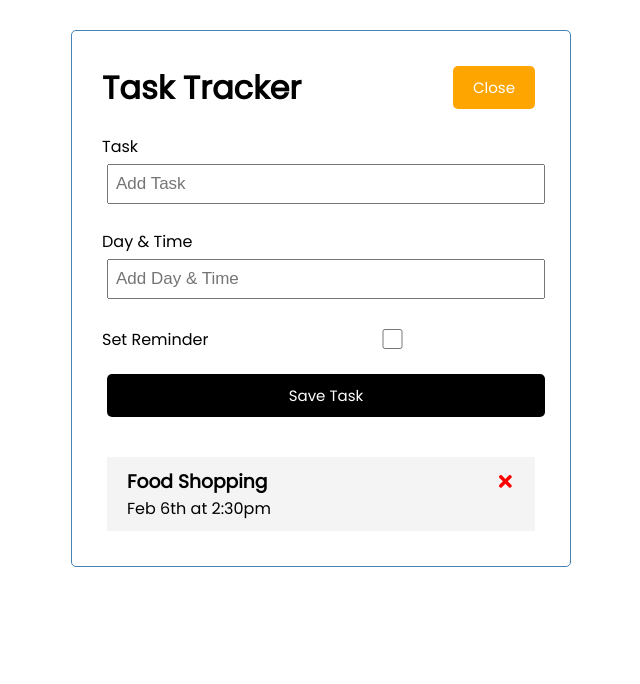
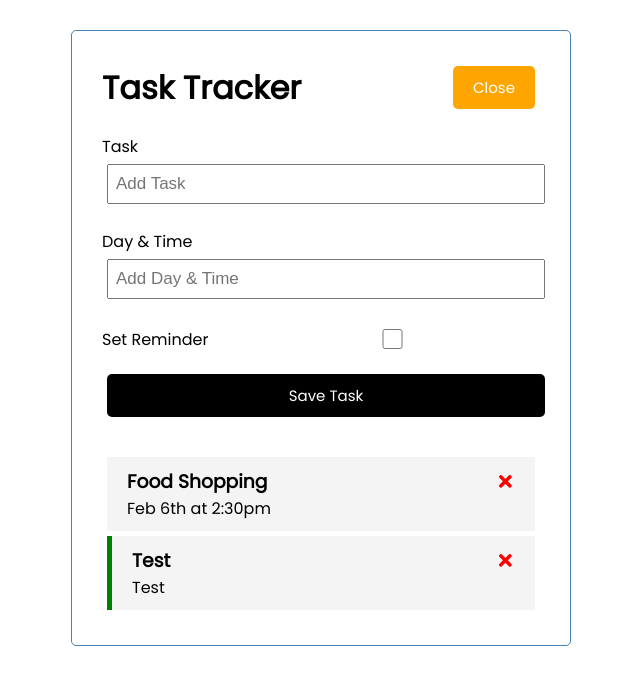
Before and after one commit to NicoGiuliani/react-task-tracker, a React (Create React App) app: page / in a window 1280 px wide. Shown: the top 684 px of the page, without its empty margins (319-959 px from the left). Built offline with nearby package versions, Linux system fonts and the light colour scheme; data requests are answered from the project's data file.

Commit message:
Added ability to add new task

```diff
--- a/db.json
+++ b/db.json
@@ -5,6 +5,12 @@
       "text": "Food Shopping",
       "day": "Feb 6th at 2:30pm",
       "reminder": false
+    },
+    {
+      "text": "Test",
+      "day": "Test",
+      "reminder": true,
+      "id": 4
     }
   ]
 }
--- a/src/App.js
+++ b/src/App.js
@@ -22,10 +22,17 @@
     return data
   }
 
-  const addTask = (task) => {
-    const id = Math.floor(Math.random() * 10000) + 1
-    const newTask = { id, ...task }
-    setTasks([...tasks, newTask])
+  const addTask = async (task) => {
+    const response = await fetch('http://localhost:5000/tasks', {
+      method: 'POST',
+      headers: {
+        'content-type': 'application/json'
+      },
+      body: JSON.stringify(task)
+    })
+
+    const data = await response.json()
+    setTasks([...tasks, data])
   }
 
   const deleteTask = async (id) => {
```
